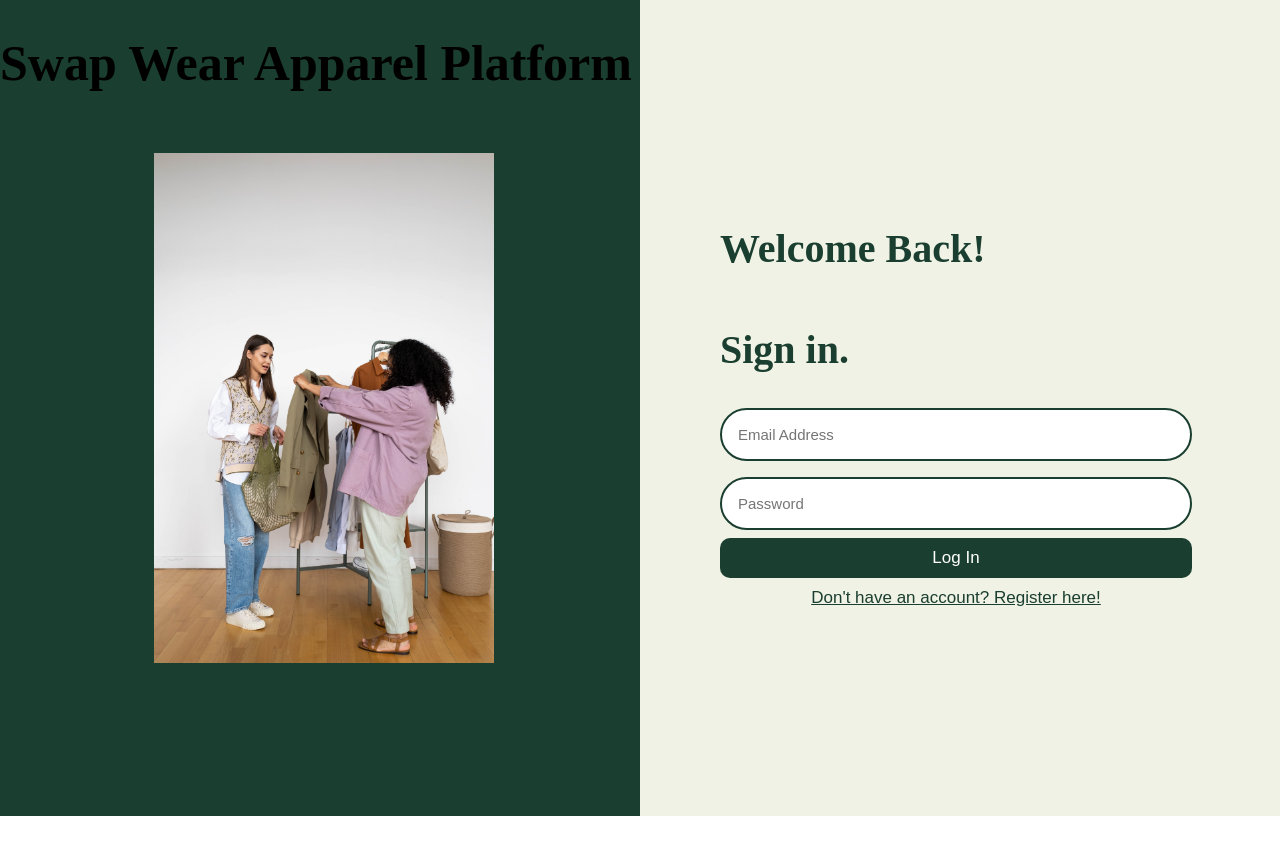
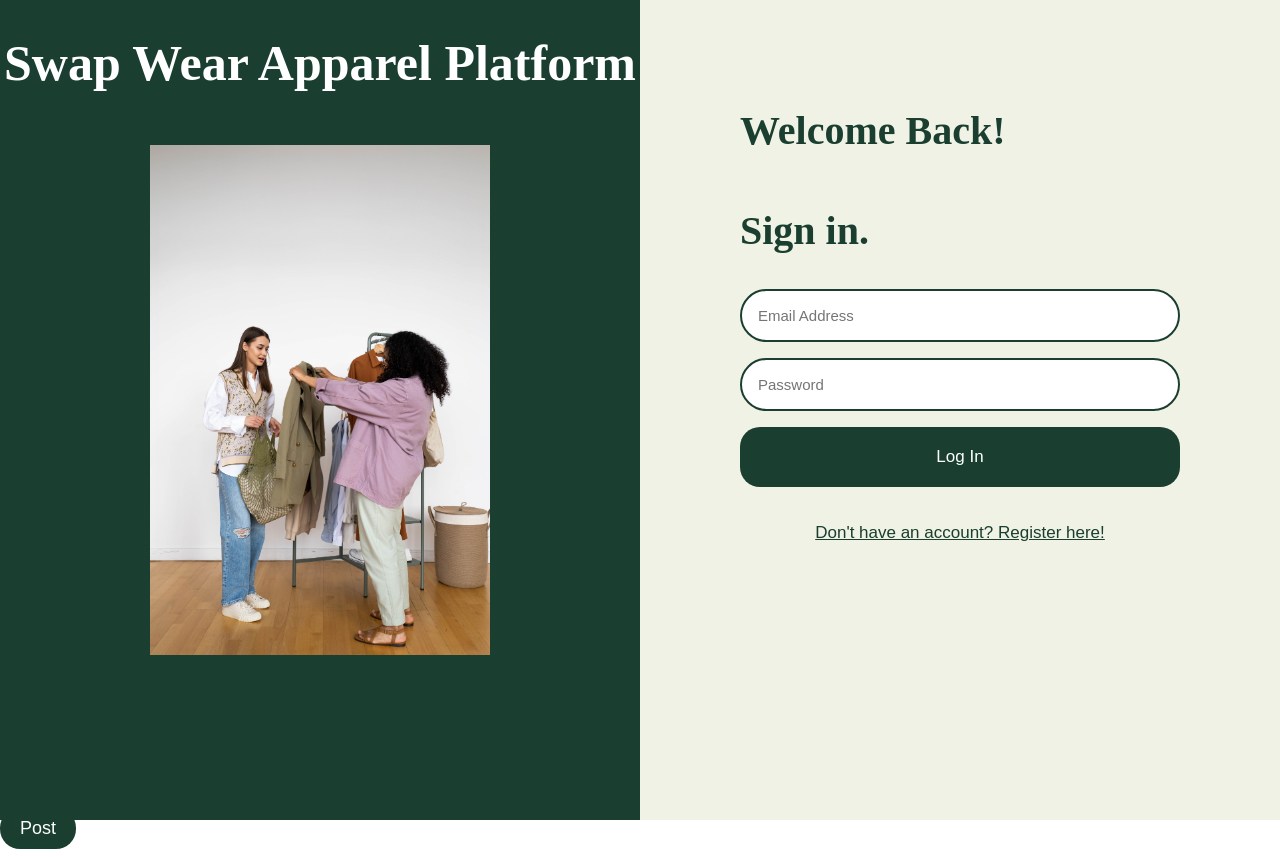
Before and after one commit to isba1/SWAP, a React (Create React App) app in the folder client/: page /login in a window 1280 px wide. Before the commit the page ends 816 px from the top, so only its background shows below. Built offline with nearby package versions, Linux system fonts and the light colour scheme.

Commit message:
Changes to Login/Screen. Fixed split screen for any screen. Put Post component under Login page just to test

```diff
--- a/client/src/App.js
+++ b/client/src/App.js
@@ -1,9 +1,11 @@
 import Account from './Login/Account';
+import Post from './PostUI/Post';
 
 function App() {
   return (
     <div>
       <Account/>
+      <Post/>
     </div>
   );
 }
--- a/client/src/Login/components/RegisterForm.js
+++ b/client/src/Login/components/RegisterForm.js
@@ -31,7 +31,7 @@ const Register = (props) =>{
             <input value={number} type="Number" placeholder="Phone Number" id="Number" name="Number" onChange={(e) =>setNumber(e.target.value)}></input>
             <input value={city} type="City" placeholder="City" id="City" name="City" onChange={(e) =>setCity(e.target.value)}></input>
             <input value={state} type="State" placeholder="State" id="State" name= "State" onChange={(e) =>setState(e.target.value)}></input>
-            <input value={zip} type="Zip" placeholder="Zip-Code" id="Zip" name= "Zip" onChange={(e) =>setZip(e.target.value)}></input>
+            <input value={zip} type="Number" placeholder="Zip-Code" id="Zip" name= "Zip" onChange={(e) =>setZip(e.target.value)}></input>
             <button type="submit">Register</button>
         </form>
         <button className={styles.linkbtn} onClick={() => props.onFormSwitch('login')}>Already have an account? Login here!</button>
--- a/client/src/Login/style.module.css
+++ b/client/src/Login/style.module.css
@@ -1,41 +1,42 @@
 body{
-    background-image:linear-gradient(to right, #1A3E2F 50%, #EFF2E4 50%);
-    color: #1A3E2F;
+    margin: 0;
+    padding: 0;
 }
 
 .row{
     display: flex;
-    flex-direction: row;
     align-items: center;
-    justify-content: center;
-    min-height: 100vh;
+    justify-content: space-between;
+    height: 100vh;
+    width: 100%;
 }
 
 .columnleft{
     flex: 1;
+    padding: 20px;
+    background-color: #1A3E2F;
+    display: flex;
+    justify-content: center;
     align-items: center;
-    justify-content: center;
-    background-color: #1A3E2F;
-    min-height: auto;
+    width: 50%;
+    height: 100%;
 }
 
 .columnright{
+    padding: 20px;
     flex: 1;
+    background-color: #EFF2E4;
+    justify-content: center;
     align-items: center;
-    justify-content: center;
-    background-color: #EFF2E4;
-    min-height: auto;
+    width: 50%;
+    height: 100%;
 }
 
 .container{
-    padding: 8px;
     display: flex;
-    justify-content: center;
+    flex-direction: column;
     align-items: center;
-    position: relative;
-    height: auto;
-    left: 0;
-
+    margin: 0 auto;
 }
 
 .formcontainer {
@@ -83,6 +84,7 @@ button{
 }
 
 .header{
+    color: #1A3E2F;
     text-align: left;
     font-size: 40px;
 }
@@ -91,13 +93,14 @@ button{
     position: fixed;
     top: 0;
     left: 0;
-    width: 100%;
+    width: 50%;
     background-color: transparent;
-    color: rgb(0, 0, 0); /* Set your desired text color */
+    color: white; /* Set your desired text color */
     z-index: 100; /* Ensure it's above other elements on the page */
     text-align: left;
 }
 
 .name{
     font-size: 50px;
+    text-align: center;
 }
```
